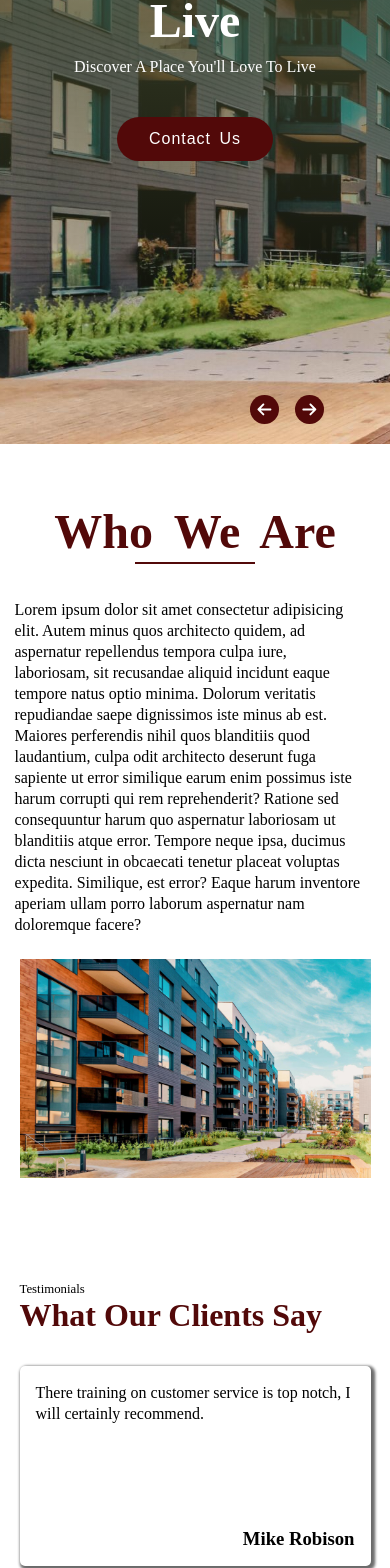
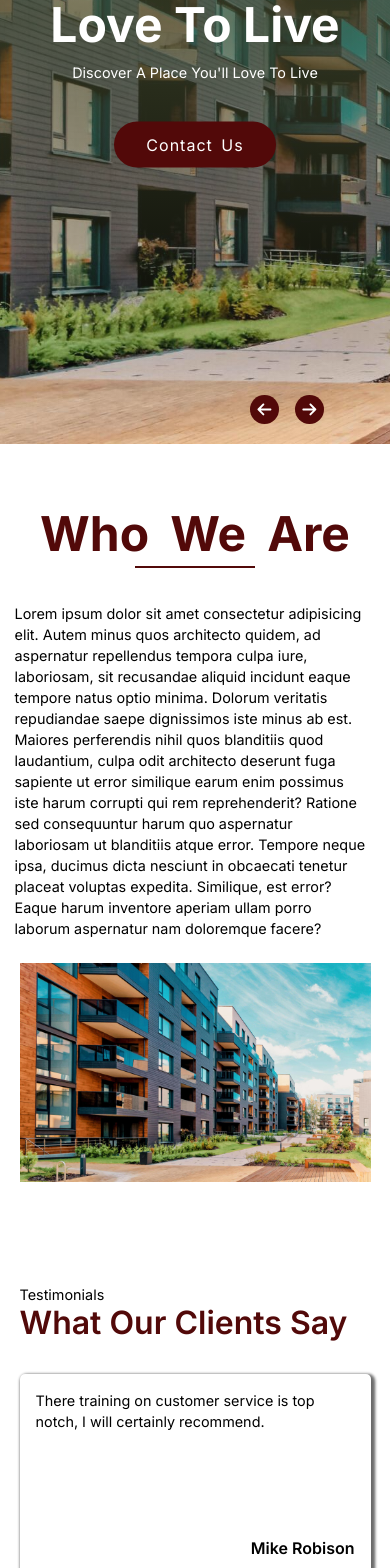
Before and after one commit to IfeomaBlessing/service, a React (Vite) app: page / in a window 390 px wide. Shown: the part 400-1968 px from the top of the page. Built offline with nearby package versions, Linux system fonts and the light colour scheme.

Commit message:
responsive

```diff
--- a/index.html
+++ b/index.html
@@ -3,6 +3,9 @@
   <head>
     <meta charset="UTF-8" />
     <link rel="stylesheet" href="https://unpkg.com/aos@next/dist/aos.css" />
+    <link rel="preconnect" href="https://fonts.googleapis.com">
+<link rel="preconnect" href="https://fonts.gstatic.com" crossorigin>
+<link href="https://fonts.googleapis.com/css2?family=Inter:wght@100..900&display=swap" rel="stylesheet">
     <meta name="viewport" content="width=device-width, initial-scale=1.0" />
     <title>Business Consulting</title>
     <script src="https://kit.fontawesome.com/7aff0d4601.js" crossorigin="anonymous"></script>
--- a/src/App.css
+++ b/src/App.css
@@ -7,19 +7,32 @@
     scroll-behavior: smooth;
     outline:none;
     border:none;
-}
-
-h2{
-    font-size: 2rem;
-}
-
-.section-p{
-   padding:60px 8%;
+    font-family: "Inter", sans-serif;
 }
 
 img{
     object-fit: cover;
 }
+h1{
+    font-size: 3rem;
+    font-weight:700;
+}
+
+h2{
+    font-size: 2rem;
+    font-weight:600;
+}
+h3{
+    font-size:1rem;
+    font-weight:600;
+}
+p{
+    font-size:0.9rem;
+}
+.section-p{
+   padding:60px 8%;
+}
+
 button{outline: none;
     border: none;
     background:rgb(82, 9, 9);
--- a/src/Components/about/About.jsx
+++ b/src/Components/about/About.jsx
@@ -26,7 +26,7 @@ const About = () => {
 
     <section className="testimonial">
     <p>Testimonials</p>
-    <h3 className='test-header'>What Our Clients Say</h3>
+    <h2 className='test-header'>What Our Clients Say</h2>
 
      <div className="testimonial-container">
      {Testimonial.map((x)=> (
--- a/src/Components/about/about.css
+++ b/src/Components/about/about.css
@@ -1,6 +1,5 @@
 
 .aboutHeader{
-    font-size:3rem;
      display: flex;
      align-items: center;
      justify-content: center;
@@ -35,7 +34,6 @@ background:rgb(82, 9, 9);
 
 .right-about{
     width: 50%;
-
 }
 
 .right-about img{
@@ -58,11 +56,8 @@ background:rgb(82, 9, 9);
     margin:2rem 0;
     grid-column-gap:1rem;
 }
-.testimonial p{
-    font-size:0.8rem;
-}
+
 .test-header{
-    font-size:2rem;
     color: rgb(82, 9, 9)
 }
 .test-content{
@@ -82,7 +77,6 @@ background:rgb(82, 9, 9);
 }
 .test-content p{
     margin: 1rem 0;
-    font-size:1rem;
     line-height:21px;
 }
 .test-content h3{
--- a/src/Components/footer/Footer.jsx
+++ b/src/Components/footer/Footer.jsx
@@ -7,7 +7,7 @@ const Footer = () => {
   const clickMenu =()=> {setClicked(!clicked)}
   return (
     <div className='footer'>
-      <h3>Kachupp Global Trend</h3>
+      <h2>Kachupp Global Trend</h2>
 
       <div className="footer-link">
          <footer>
@@ -38,7 +38,7 @@ const Footer = () => {
       </div>
       <hr />
       <div className="foot">
-        <h6>&copy; 2024  Company name. All rights reserved</h6>
+        <h5>&copy; 2024  Kachupp Global Trend.  All rights reserved</h5>
       </div>
     </div>
   )
--- a/src/Components/footer/fstyle.css
+++ b/src/Components/footer/fstyle.css
@@ -1,23 +1,24 @@
 .footer{
     background:rgb(82, 9, 9);
-    padding:60px 10%;
+    padding:40px 0 60px;
     text-align: center;
 }
-.footer h3{
-    margin-bottom:1.5rem;
+.footer h2{
+    margin-bottom:3rem;
     color:white;
+    text-align: center;
 }
 .footer-menu{
     display:flex;
     align-items: center;
-    justify-content: center;
+    justify-content:space-evenly;
 
 }
 
 .foot-link{
     color:white;
     font-size:16px;
-    font-weight:bold;
+    font-weight:400;
     padding:8px 2rem;
     cursor: pointer;
 
@@ -28,7 +29,7 @@ hr{
     background: white;
    margin-top:0.8rem;
 }
-h6{
+h5{
     margin-top:0.8rem;
 }
 .foot{
@@ -36,10 +37,6 @@ h6{
 }
 
 @media screen and (max-width:600px) {
-    .footer{
-        padding:60px 5%;
-
-    }
     .foot-link{
         padding:8px 0.8rem;
     }
--- a/src/Components/hero/herostyle.css
+++ b/src/Components/hero/herostyle.css
@@ -3,9 +3,6 @@
     height:100vh;
     position: relative;
     overflow: hidden;
-
-        scroll-snap-align: start;
-
 }
 .heroWrapper{
     width:100%;
@@ -39,8 +36,6 @@
     width: 100%;
     height:100%;
     object-fit: cover;
-    /* background-position:center;
-    background-size: cover; */
 }
 .hero-overlay{
     position: absolute;
@@ -73,7 +68,6 @@
 }
 .hero-content h1{
     color: white;
-    font-size:3rem;
 }
 .hero-content p{
     margin:0.6rem 0;
--- a/src/Components/service/Service.jsx
+++ b/src/Components/service/Service.jsx
@@ -46,13 +46,13 @@ const Service = () => {
     </section>
 
     <section className="FAQ section-p">
-    <h3>Frequently Asked Questions</h3>
+    <h2>Frequently Asked Questions</h2>
 
      <div className="accordion-container">
      {Faq.map((x, currAccordion)=> (
                    <div className="wrapper">
                    <div className={accordion === currAccordion ?"question active":"question"} onClick={()=>handleAccordion(currAccordion)}>
-                     <h4>{x.question}</h4>
+                     <h3>{x.question}</h3>
                      <div className="Acc-Icons">
                       {accordion === currAccordion ?(<FontAwesomeIcon icon={ faPlus}/>): (<FontAwesomeIcon icon={ faMinus} />)}
                      </div>
--- a/src/Components/service/sstyle.css
+++ b/src/Components/service/sstyle.css
@@ -13,7 +13,6 @@
      background-size:cover;
      background-attachment:fixed;
     object-fit: cover;
-    font-size:3rem;
     word-spacing:1rem;
 }
 
@@ -106,10 +105,10 @@ justify-content: center;
 }
 
 
-.FAQ h3{
+.FAQ h2{
     text-align: center;
     color: rgb(82, 9, 9);
-    font-size: 2rem;
+
 }
 .accordion-container{
     margin:30px auto;
```
